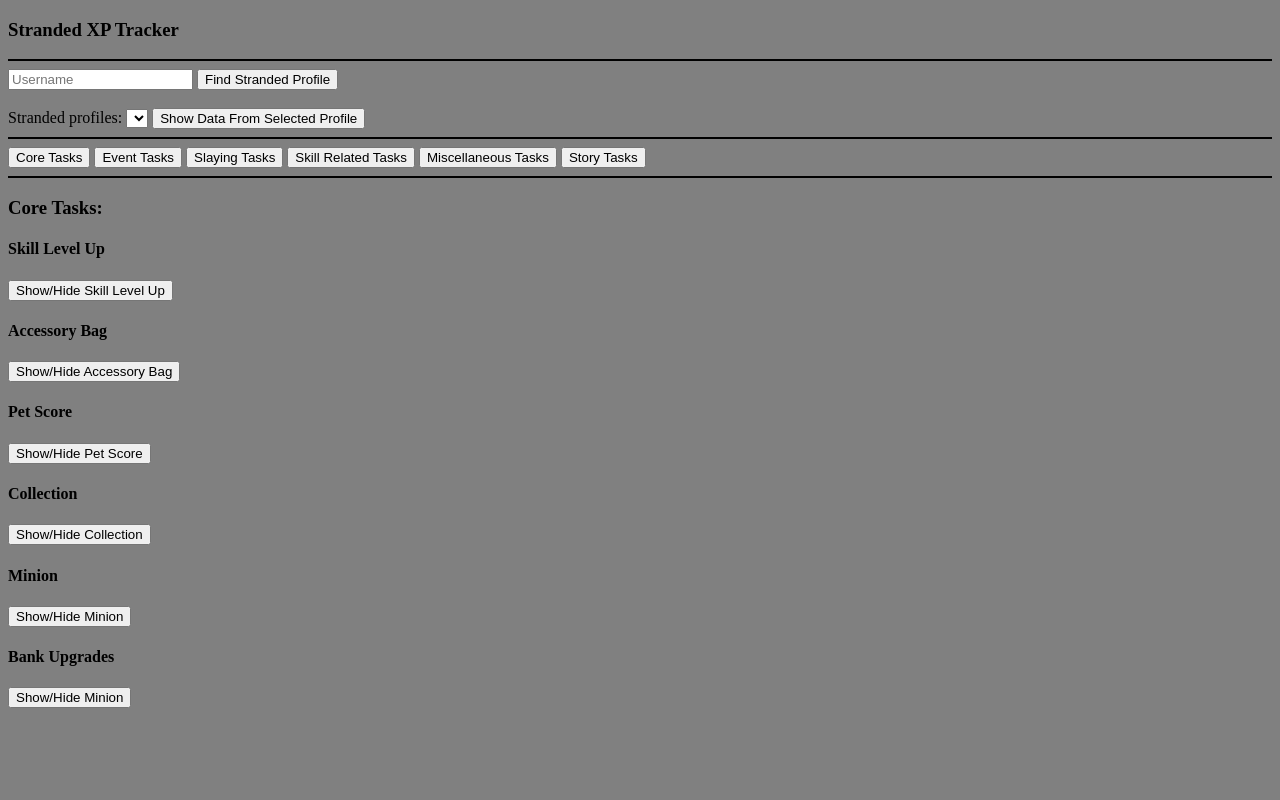
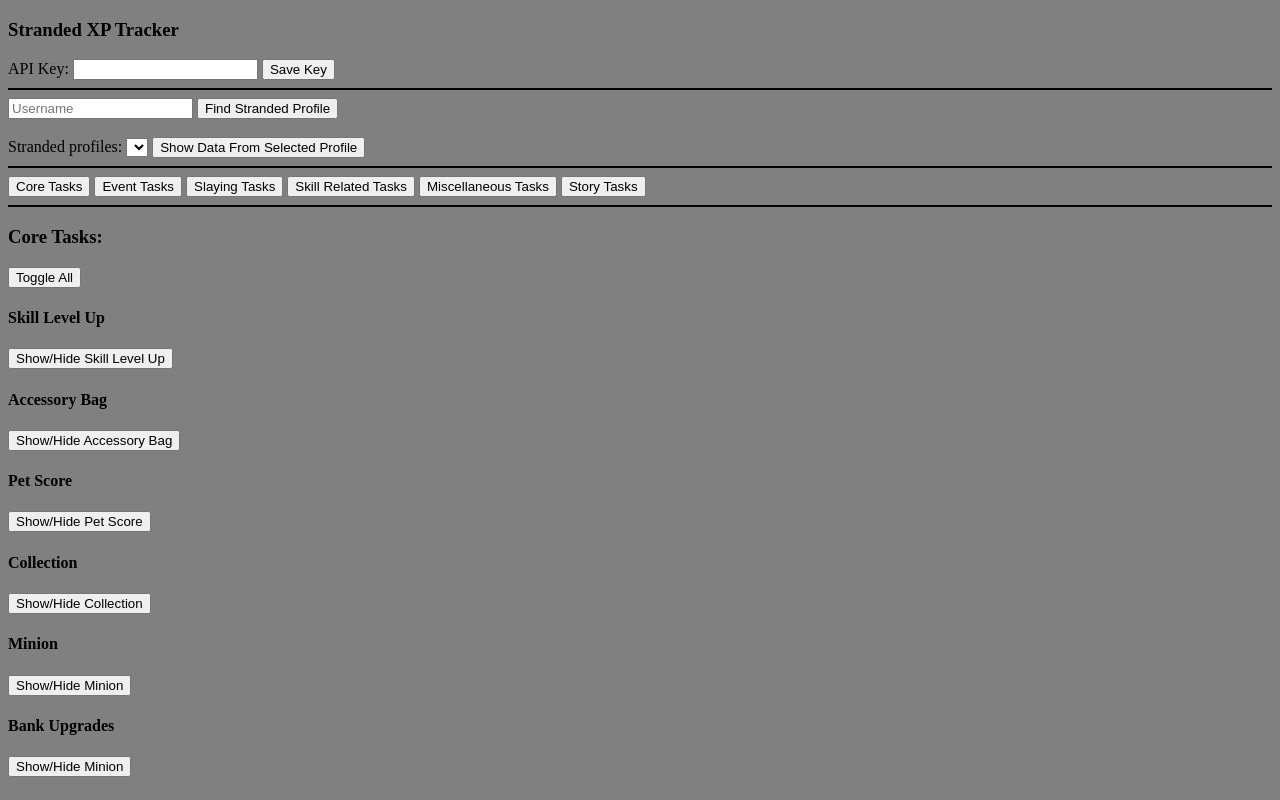
Before and after one commit to SmartiusCodes/SkyblockTools, a plain HTML site: page StrandedXpTracker/StrandedXpTracker.html in a window 1280 px wide. Drawn offline with nearby package versions, Linux system fonts and the light colour scheme.

Commit message:
SXpT core tasks

```diff
--- a/StrandedXpTracker/JS/Data/Constants.js
+++ b/StrandedXpTracker/JS/Data/Constants.js
@@ -217,7 +217,8 @@ var constants = {
       "Atmospheric Filter",
       "Blaze Talisman",
       "Frozen Chicken",
-      "Pig's Foot"
+      "Pig's Foot",
+      "Mineral Talisman"
     ],
     UNCOMMON: [
       "New Year Cake Bag",
@@ -289,6 +290,7 @@ var constants = {
       "Skeleton Horse",
       "Slug",
       "Snail",
+      "Snowman",
       "Spider",
       "Tarantula",
       "Tiger",
@@ -1062,6 +1064,71 @@ var constants = {
   },
 
   max_minions: {
+    "Wheat": 11,
+    "Carrot": 11,
+    "Potato": 11,
+    "Pumpkin": 11,
+    "Melon": 11,
+    "Mushroom": 11,
+    "Cocoa Beans": 11,
+    "Cactus": 11,
+    "Sugar Cane": 11,
+    "Nether Wart": 11,
+    "Chicken": 11,
+    "Cow": 11,
+    "Pig": 11,
+    "Sheep": 11,
+    "Rabbit": 11,
 
+    "Cobblestone": 11,
+    "Coal": 11,
+    "Iron": 11,
+    "Gold": 11,
+    "Diamond": 11,
+    "Lapis": 11,
+    "Emerald": 11,
+    "Redstone": 11,
+    "Quartz": 11,
+    "Obsidian": 11,
+    "Glowstone": 11,
+    "Gravel": 11,
+    "Ice": 11,
+    "Sand": 11,
+    "End Stone": 11,
+    "Snow": 11,
+    "Mithril": 10,
+    "Hard Stone": 11,
+    "Mycelium": 11,
+    "Red Sand": 11,
+
+    "Zombie": 11,
+    "Skeleton": 11,
+    "Spider": 11,
+    "Cave Spider": 11,
+    "Creeper": 11,
+    "Enderman": 11,
+    "Ghast": 11,
+    "Slime": 11,
+    "Blaze": 11,
+    "Magma Cube": 11,
+    "Revenant": 11,
+    "Tarantula": 11,
+    "Voidling": 11,
+    "Inferno": 11,
+
+    "Oak": 11,
+    "Birch": 11,
+    "Spruce": 11,
+    "Dark Oak": 11,
+    "Acacia": 11,
+    "Jungle": 11,
+    "Flower": 12,
+
+    "Fishing": 11,
+    "Clay": 11
+  },
+
+  bank_upgrades: {
+    "BANK_UPGRADE_GOLD": 20
   }
 };
--- a/StrandedXpTracker/JS/coreTasks.js
+++ b/StrandedXpTracker/JS/coreTasks.js
@@ -1,6 +1,4 @@
 function getCoreTaskXp(data, uuidOfUsername) {
-
-    let coreTasks = document.getElementById("coreTasks");
 
     //Core Tasks Displays
     let coreTasksDisplay = document.getElementById("coreTasksPercentage");
@@ -9,10 +7,7 @@ function getCoreTaskXp(data, uuidOfUsername) {
     let petScoreDisplay = document.getElementById("petScore");
     let collectionDisplay = document.getElementById("collection");
     let minionDisplay = document.getElementById("minion");
-    let bankUpgradesDisplay = document.getElementById("bankUpgrdes")
-
-    //div swapping
-    let currentlyDisplayedDiv = coreTasks;
+    let bankUpgradesDisplay = document.getElementById("bankUpgrades");
 
     //Core task variables
     let maxCoreTasksXp = 0;
--- a/StrandedXpTracker/JS/index.js
+++ b/StrandedXpTracker/JS/index.js
@@ -1,9 +1,19 @@
 let usernameInput = document.getElementById("usernameInput");
 let profilesDropdown = document.getElementById("profiles");
+
+let coreTasks = document.getElementById("coreTasks");
+
+//div swapping
+let currentlyDisplayedDiv = coreTasks;
 
 let profileData;
 let apiRequests = 0;
 let apiLimit = 100;
+
+function saveKey() {
+    localStorage.setItem("KEY", document.getElementById("apiKey").value);
+    alert("Personal API Key set");
+}
 
 setInterval(function () { apiRequests = 0 }, 300000);
 
@@ -20,9 +30,7 @@ async function getProfiles() {
         alert("Unknown name");
     } else if (apiRequests < apiLimit) {
         uuid = jsonData.id;
-        let profiles = await fetch(`https://api.hypixel.net/v2/skyblock/profiles?key=${API_KEY}&uuid=${uuid}`, {
-            mode: 'cors'
-        });
+        let profiles = await fetch(`https://api.hypixel.net/v2/skyblock/profiles?key=${localStorage.getItem("KEY")}&uuid=${uuid}`);
         let profilesData = await profiles.json();
         if (!profilesData.success) { alert(profilesData.cause); }
         apiRequests++;
@@ -30,7 +38,7 @@ async function getProfiles() {
             if (profilesData.profiles[i].game_mode == "island") {
                 if (apiRequests < apiLimit) {
                     let profileName = profilesData.profiles[i].cute_name;
-                    let profileData = await fetch(`https://api.hypixel.net/v2/skyblock/profile?key=${API_KEY}&profile=${profilesData.profiles[i].profile_id}`);
+                    let profileData = await fetch(`https://api.hypixel.net/v2/skyblock/profile?key=${localStorage.getItem(KEY)}&profile=${profilesData.profiles[i].profile_id}`);
                     apiRequests++;
                     jsonData = await profileData.json();
                     profileId.push(profileName);
@@ -62,10 +70,14 @@ async function getProfiles() {
     console.log("Currently [apiRequests] is at: " + apiRequests);
 }
 
+//Toggle between displayed tasks
+let swappedTaskDisplayed = true;
 function swapDivXPTasks(divName) {
+    toggleAllDivsBeforeSwappingTaskDisplay();
     currentlyDisplayedDiv.style.display = "none";
     document.getElementById(divName).style.display = "block";
     currentlyDisplayedDiv = document.getElementById(divName);
+    swappedTaskDisplayed = true;
 }
 
 //Toggle different xp methods within the main tasks
@@ -77,6 +89,34 @@ function toggleDiv(divId) {
         x.style.display = "none";
     }
 }
+
+//Toggle all divs in selected task display
+//Variables
+let whatToToggle;
+
+let coreTasksDivs = ["skillsDiv", "accessoryBagDiv", "petScoreDiv", "collectionDiv", "minionDiv", "bankDiv"];
+
+function toggleAllDivs(selectedDisplay) {
+    if (selectedDisplay == "coreTasks") { whatToToggle = coreTasksDivs; }
+
+    if (swappedTaskDisplayed) {
+        for (const element of whatToToggle) {
+            document.getElementById(element).style.display = "block";
+        }
+        swappedTaskDisplayed = false;
+    } else {
+        for (const element of whatToToggle) {
+            document.getElementById(element).style.display = "none";
+        }
+        swappedTaskDisplayed = true;
+    }
+}
+function toggleAllDivsBeforeSwappingTaskDisplay() {
+    for (const element of whatToToggle) {
+        document.getElementById(element).style.display = "none";
+    }
+}
+
 function showData() {
     let data = profileData[profilesDropdown.value].profile;
     showCoreTaskXp(data, uuid);
--- a/StrandedXpTracker/StrandedXpTracker.html
+++ b/StrandedXpTracker/StrandedXpTracker.html
@@ -9,6 +9,8 @@
 
 <body>
     <h3>Stranded XP Tracker</h3>
+    API Key: <input type="password" id="apiKey">
+    <button onclick="saveKey()">Save Key</button>
     <hr>
 
     <input id="usernameInput" placeholder="Username">
@@ -29,6 +31,7 @@
 
     <div id="coreTasks">
         <h3 id="coreTasksPercentage">Core Tasks:</h3>
+        <button onclick='toggleAllDivs("coreTasks")'>Toggle All</button>
 
         <h4>Skill Level Up</h4>
         <button onclick='toggleDiv("skillsDiv")'>Show/Hide Skill Level Up</button>
```
Also changed, not shown: index.html (+1 -1 lines), .github/workflows/get-key.yml (deleted).
